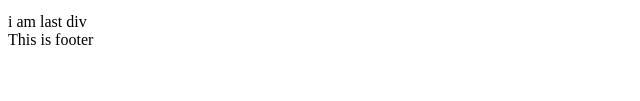
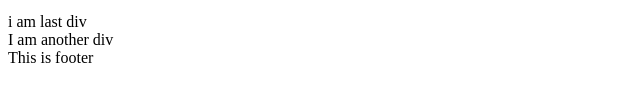
Before and after one commit to devwithfarshi/kayes-vai, a plain HTML site: page index.html in a window 1280 px wide. Shown: the part 173-274 px from the top of the page, without its empty margins (0-640 px from the left). Drawn offline with Linux system fonts and the light colour scheme.

Commit message:
another div added

```diff
--- a/index.html
+++ b/index.html
@@ -17,6 +17,7 @@
 
     <div>i am last div</div>
 
+    <div>I am another div</div>
     <footer>This is footer</footer>
   </body>
 </html>
```
